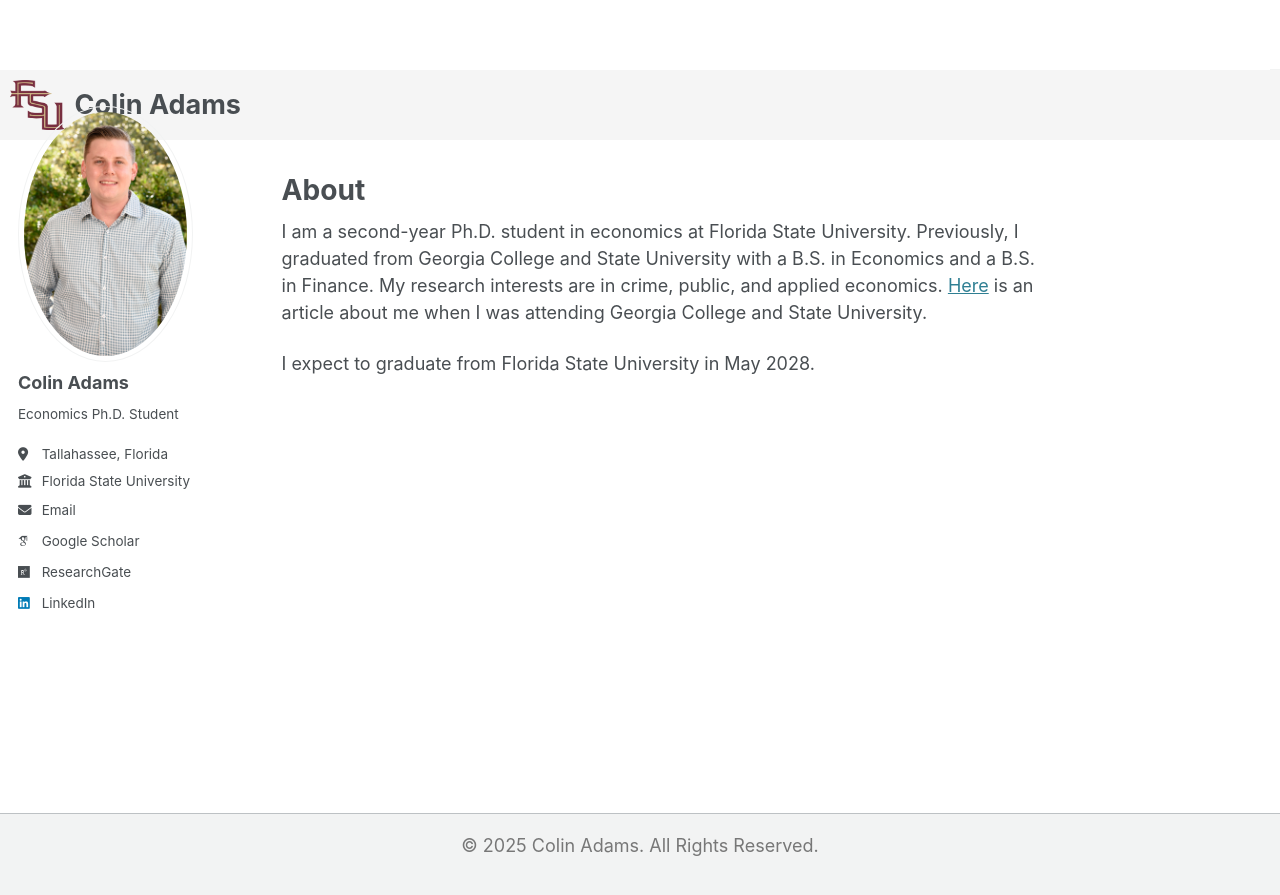
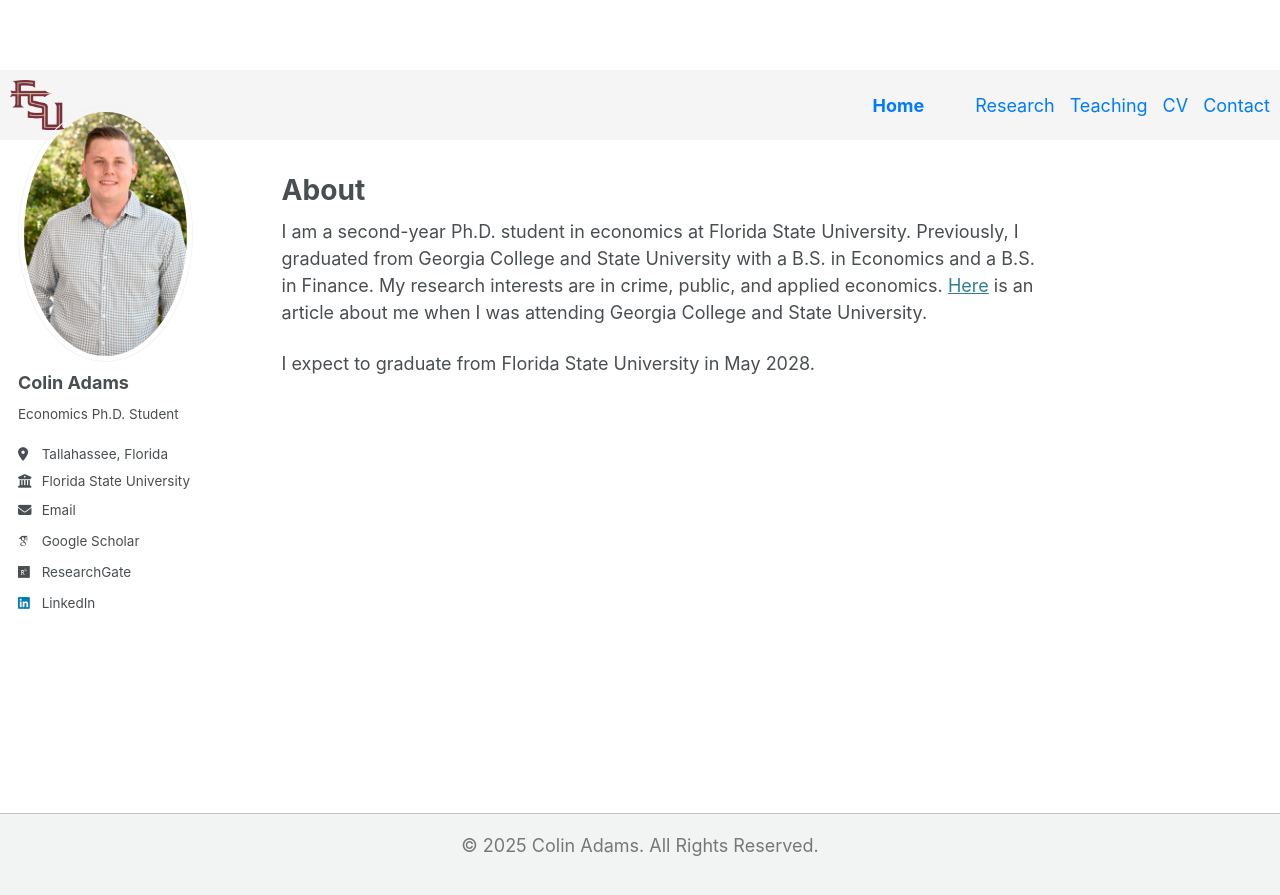
Before and after one commit to Zach-Gooch/Zach-Gooch.github.io, a Jekyll site: the page built from _pages/about.md, in a window 1280 px wide. Shown: the top 895 px of the page. Built offline with Jekyll 4.4.1, drawn with Linux system fonts in a browser that asks for light colours; some web fonts are replaced.

Commit message:
Update default.html

```diff
--- a/_layouts/default.html
+++ b/_layouts/default.html
@@ -20,13 +20,20 @@ layout: compress
       <div style="display: flex; align-items: center;">
         <!-- FSU Logo -->
         <img src="/images/FSU Logo.png" alt="FSU Logo" style="height: 50px; margin-right: 10px;">
-        <!-- Site Title (optional) -->
-        <h1 style="margin: 0; font-size: 1.5em;">Colin Adams</h1>
       </div>
 
       <!-- Navigation Links -->
       <nav>
-        {% include masthead.html %}
+        <ul style="list-style: none; margin: 0; padding: 0; display: flex; gap: 15px;">
+          <li class="masthead__menu-item masthead__menu-item--lg">
+            <a href="{{ base_path }}/" style="text-decoration: none; color: #007bff;">Home</a>
+          </li>
+          {% for link in site.data.navigation.main %}
+            <li class="masthead__menu-item">
+              <a href="{{ link.url | prepend: base_path }}" style="text-decoration: none; color: #007bff;">{{ link.title }}</a>
+            </li>
+          {% endfor %}
+        </ul>
       </nav>
     </header>
 
```
